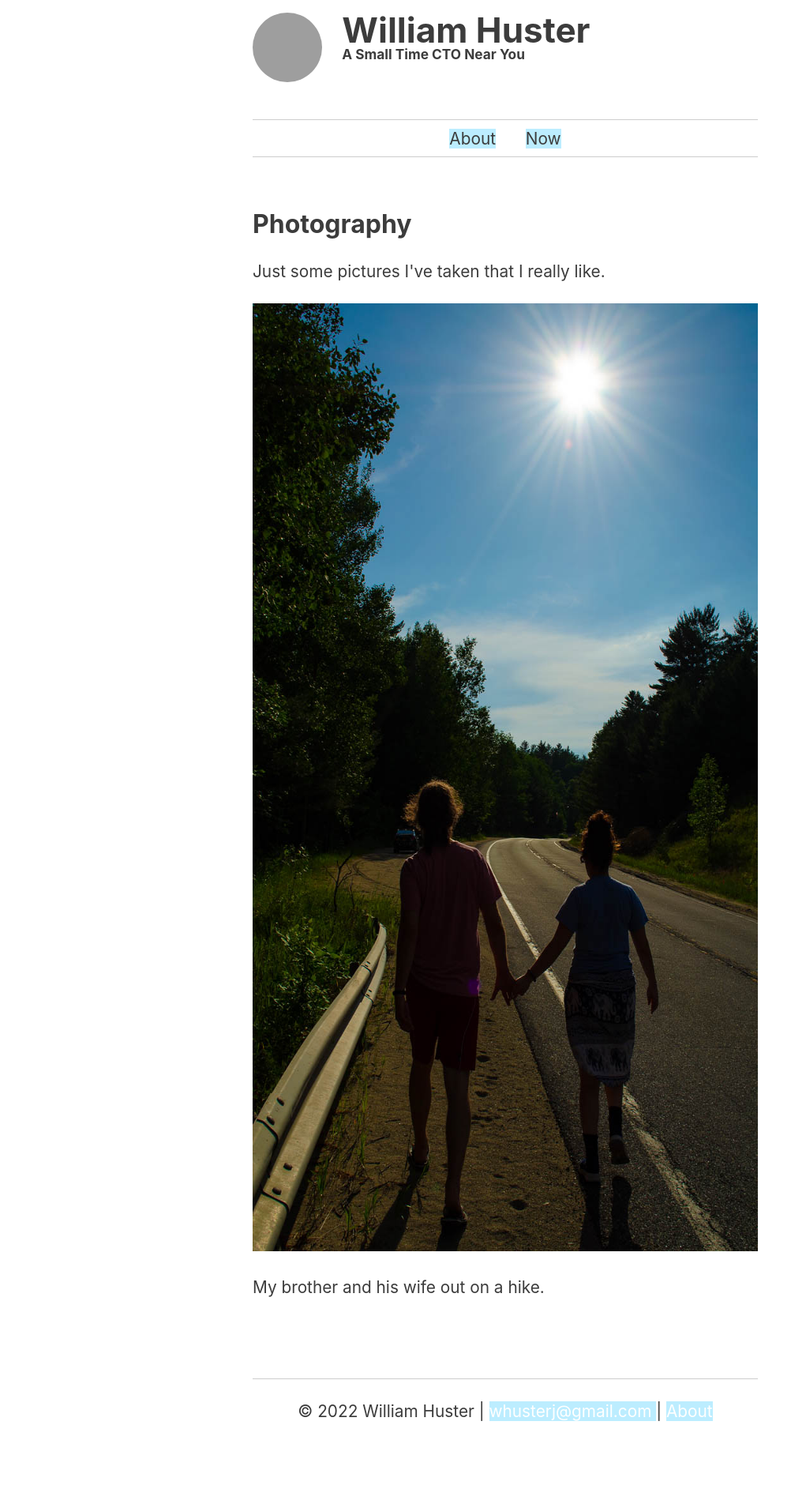
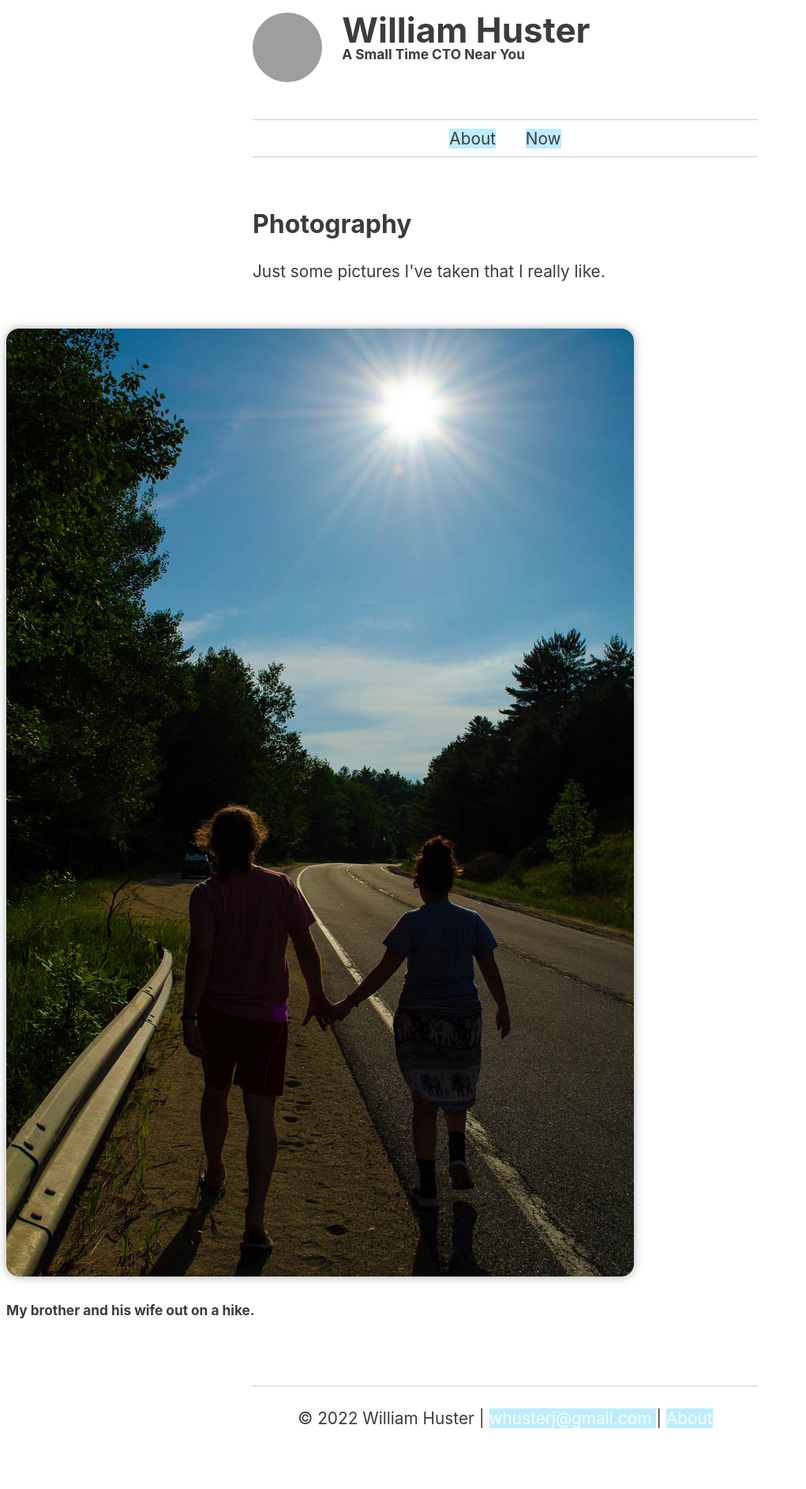
Before and after one commit to whusterj/whusterj.github.io, a Jekyll site: the page built from photos.html, in a window 1280 px wide. Shown: the whole page at 79% size, without its empty margins (0-1021 px from the left). Built offline with Jekyll 4.4.1, drawn with Linux system fonts in a browser that asks for light colours; grey boxes are pictures that could not be loaded.

Commit message:
Working on photos page

```diff
--- a/photos.html
+++ b/photos.html
@@ -1,15 +1,18 @@
 ---
 title: Photos
 layout: default
+description: Just some pictures I've taken that I really like.
 ---
 
 {% include nav.html %}
 
-<main class="row-wrap">
-    <h2>Photography</h2>
-    <p>Just some pictures I've taken that I really like.</p>
+<main>
+    <div class="row-wrap">
+        <h2>Photography</h2>
+        <p>Just some pictures I've taken that I really like.</p>
+    </div>
     <div class="photo-container">
-        <img src="/static/images/photos/DSC_5153 - 1200px.jpg" width="795" height="1200">
-        <p>My brother and his wife out on a hike.</p>
+        <img src="/static/images/photos/DSC_5153 - 1200px.jpg" width="795" height="1200" class="photo">
+        <h5>My brother and his wife out on a hike.</h5>
     </div>
 </main>
--- a/static/css/style.css
+++ b/static/css/style.css
@@ -206,6 +206,15 @@ ul li {
   padding: 0.25rem 0.5rem;
   border-radius: 3px;
   margin-right: 0.25rem;
+}
+
+/* Photos Page */
+.photo-container {
+  margin: 1rem 0.5rem;
+}
+.photo {
+  border-radius: 1rem;
+  box-shadow: 0 0 12px rgba(0,0,0,0.35)
 }
 
 /* Custom syntax highlighting styles  */
```
